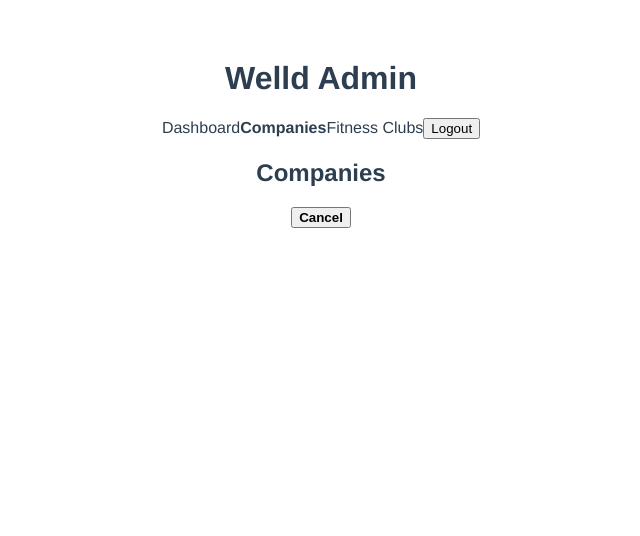
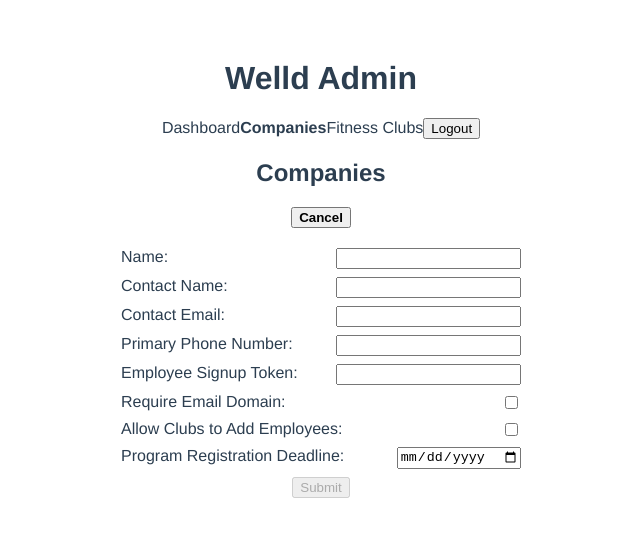
Before and after one commit to austinmbrown/welld-admin, a Vue app: page /#/companies/new in a window 1280 px wide. Shown: the top 536 px of the page, without its empty margins (319-959 px from the left). Built offline with nearby package versions, Linux system fonts and the light colour scheme; no server answers; sample sign-in values are in the browser's storage.

Commit message:
create company form submits

```diff
--- a/src/features/companies/CompaniesIndex.vue
+++ b/src/features/companies/CompaniesIndex.vue
@@ -5,7 +5,7 @@
       <th>ID</th>
       <th>Company</th>
     </tr>
-    <tr v-for="company in companies">
+    <tr v-for="company in companies" :key="company.id">
       <td>{{company.id}}</td>
       <td>{{company.name}}</td>
     </tr>
--- a/src/features/companies/CompaniesNew.vue
+++ b/src/features/companies/CompaniesNew.vue
@@ -1,11 +1,95 @@
 <template>
   <div>
     <router-link to="/companies" tag="button">Cancel</router-link>
+    <img v-if="loading" class="loader" src="@/assets/loader.gif">
+    <form v-else @submit.prevent='submitCompany'>
+      <div class="input-container">
+        <label for='name'>Name: </label>
+        <input v-model='new_company.name' name='name'>
+      </div>
+      <div class="input-container">
+        <label for='contact_name'>Contact Name: </label>
+        <input v-model='new_company.contact_name' name='contact_name'>
+      </div>
+      <div class="input-container">
+        <label for='email'>Contact Email: </label>
+        <input v-model='new_company.email' name='email'>
+      </div>
+      <div class="input-container">
+        <label for='primary_phone'>Primary Phone Number: </label>
+        <input v-model='new_company.primary_phone' name='primary_phone'>
+      </div>
+      <div class="input-container">
+        <label for='employee_signup_token'>Employee Signup Token: </label>
+        <input v-model='new_company.employee_signup_token' name='employee_signup_token'>
+      </div>
+      <div class="input-container">
+        <label for='require_email_domain'>Require Email Domain: </label>
+        <input type="checkbox" v-model='new_company.require_email_domain' name='require_email_domain'>
+      </div>
+      <div v-if="new_company.require_email_domain" class="input-container">
+        <label for='email_domain'>Email Domain: </label>
+        <input v-model='new_company.email_domain' name='email_domain'>
+      </div>
+      <div class="input-container">
+        <label for='allow_clubs_to_add_employees'>Allow Clubs to Add Employees: </label>
+        <input type="checkbox" v-model='new_company.allow_clubs_to_add_employees' name='allow_clubs_to_add_employees'>
+      </div>
+      <div class="input-container">
+        <label for='program_registration_deadline'>Program Registration Deadline: </label>
+        <input type="date" v-model='new_company.program_registration_deadline' name='program_registration_deadline'>
+      </div>
+      <input type="submit" v-bind:disabled='formInvalid' value="Submit">
+    </form>
   </div>
 </template>
 
 <script>
+  import {mapState} from 'vuex'
+
+  export default {
+    data: function() {
+      return {
+        new_company: {
+          name: null,
+          contact_name: null,
+          email: null,
+          primary_phone: null,
+          employee_signup_token: null,
+          require_email_domain: false,
+          email_domain: null,
+          allow_clubs_to_add_employees: false,
+          program_registration_deadline: null
+        }
+      }
+    },
+    computed: {
+      formInvalid() {
+        return !this.new_company.name;
+      },
+      ...mapState({
+        loading: state => state.companies.loading
+      })
+    },
+    methods: {
+      submitCompany: function() {
+        this.$store.dispatch("companies/createCompany", this.new_company)
+        .then(() => {
+          this.$router.push('/companies')
+        })
+      }
+    }
+  }
 </script>
 
-<style>
+<style scoped>
+  form {
+    max-width: 400px;
+    margin: 20px auto;
+  }
+  .input-container {
+    display: flex;
+    justify-content: space-between;
+    margin-bottom: 8px;
+  }
 </style>
--- a/src/features/companies/companiesStore.js
+++ b/src/features/companies/companiesStore.js
@@ -25,9 +25,9 @@ export default {
   },
 
   actions: {
-    fetchCompanies({commit}) {
+    fetchCompanies ({commit}) {
       commit('startLoading')
-      axios.get('/admin/companies')
+      return axios.get('/admin/companies')
       .then(
         (response) => {
           commit('setCompanies', response.data.companies);
@@ -37,6 +37,13 @@ export default {
           console.log(error);
         }
       )
+    },
+    createCompany ({commit}, new_company) {
+      commit('startLoading')
+      return axios.post('admin/companies', {'company': new_company})
+      .then(
+        () => {commit('finishLoading')}
+      )
     }
   }
 }
```
Also changed, not shown: 1 other file (tests, documents, lock files or other folders).
